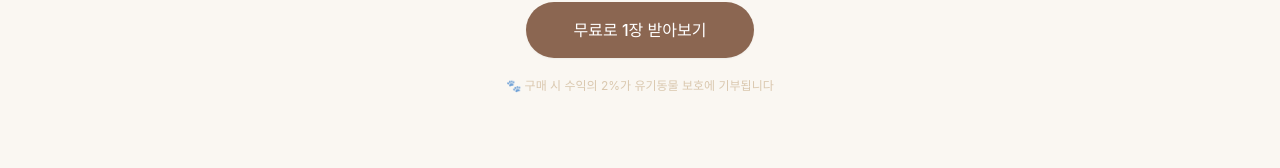
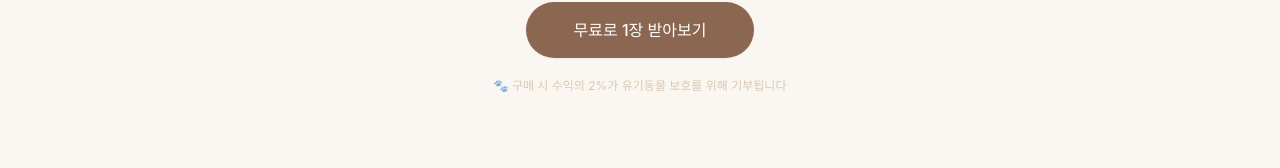
Before and after one commit to oksi2337/mylovelylittlebaby, a Next.js app: page / in a window 1280 px wide. Shown: the part 7661-7829 px from the top of the page. Built offline with nearby package versions, Linux system fonts and the light colour scheme; a web font is replaced by a local one.

Commit message:
auto: update files

```diff
--- a/src/components/landing/FinalCTASection.tsx
+++ b/src/components/landing/FinalCTASection.tsx
@@ -74,7 +74,7 @@ export default function FinalCTASection() {
           transition={{ duration: 0.5, delay: 0.48 }}
           className="mt-5 text-soft-brown/60 text-xs"
         >
-          🐾 구매 시 수익의 2%가 유기동물 보호에 기부됩니다
+          🐾 구매 시 수익의 2%가 유기동물 보호를 위해 기부됩니다
         </motion.p>
       </div>
     </section>
```
